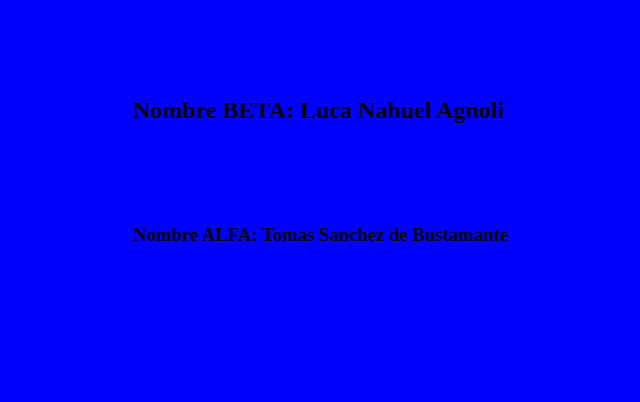
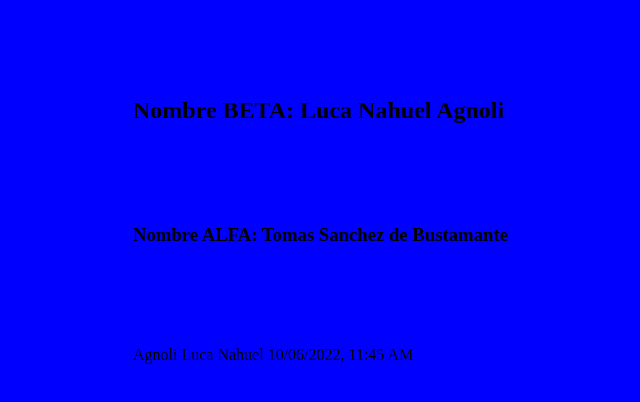
Before and after one commit to AgustinReal/TP_SO_I4_Equipo_109, a plain HTML site: page index.html in a window 1280 px wide. Shown: the part 240-642 px from the top of the page, without its empty margins (167-807 px from the left). Drawn offline with Linux system fonts and the light colour scheme.

Commit message:
BETA modifica el archivo index

```diff
--- a/index.html
+++ b/index.html
@@ -10,5 +10,6 @@
 <h1>Controlde versiones</h1>
 <h2>Nombre BETA: Luca Nahuel Agnoli</h2>
 <h3>Nombre ALFA: Tomas Sanchez de Bustamante</h3>
+<p>Agnoli Luca Nahuel 10/06/2022, 11:45 AM</p>
 </body>
 </html>
```
